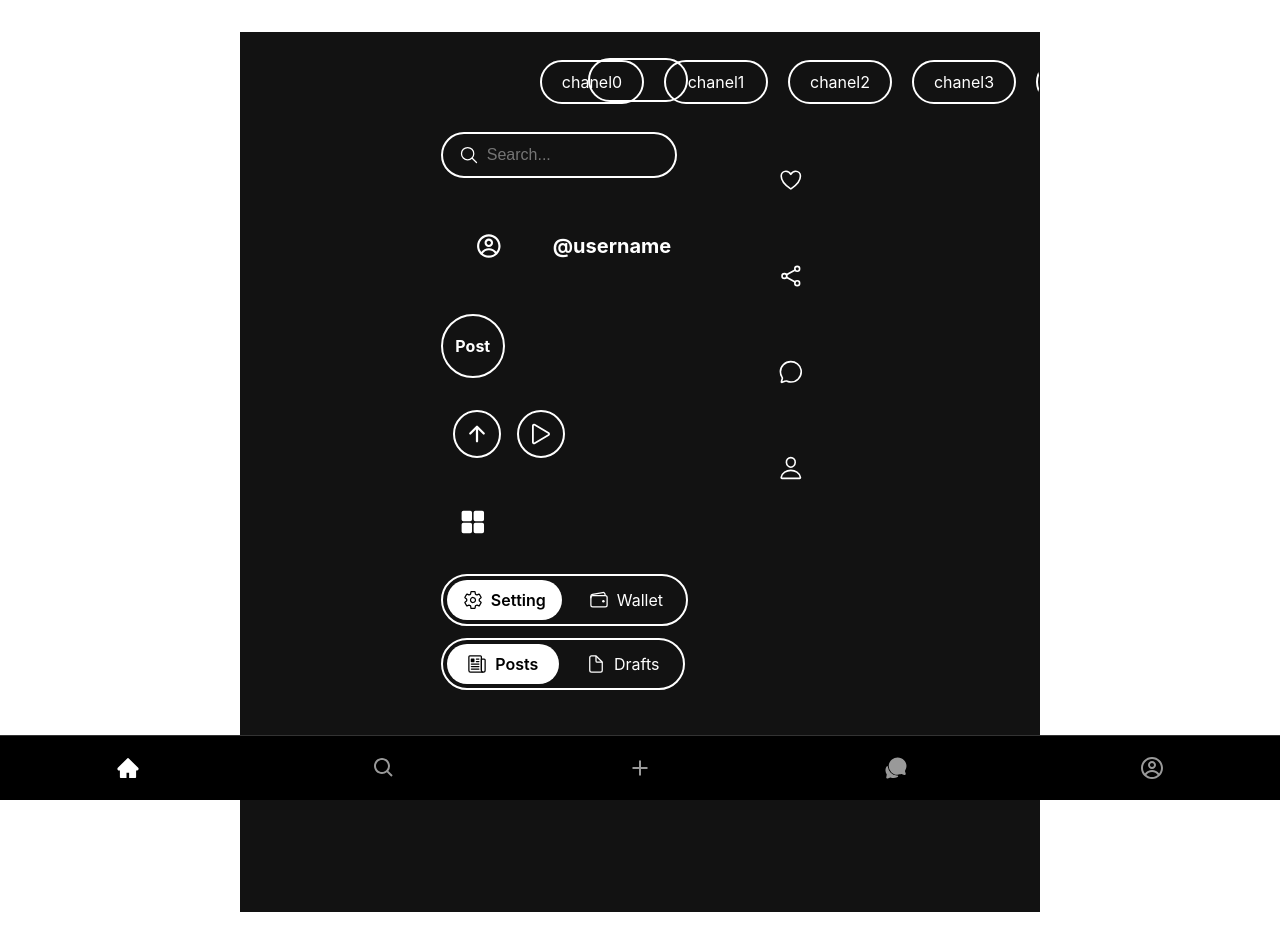
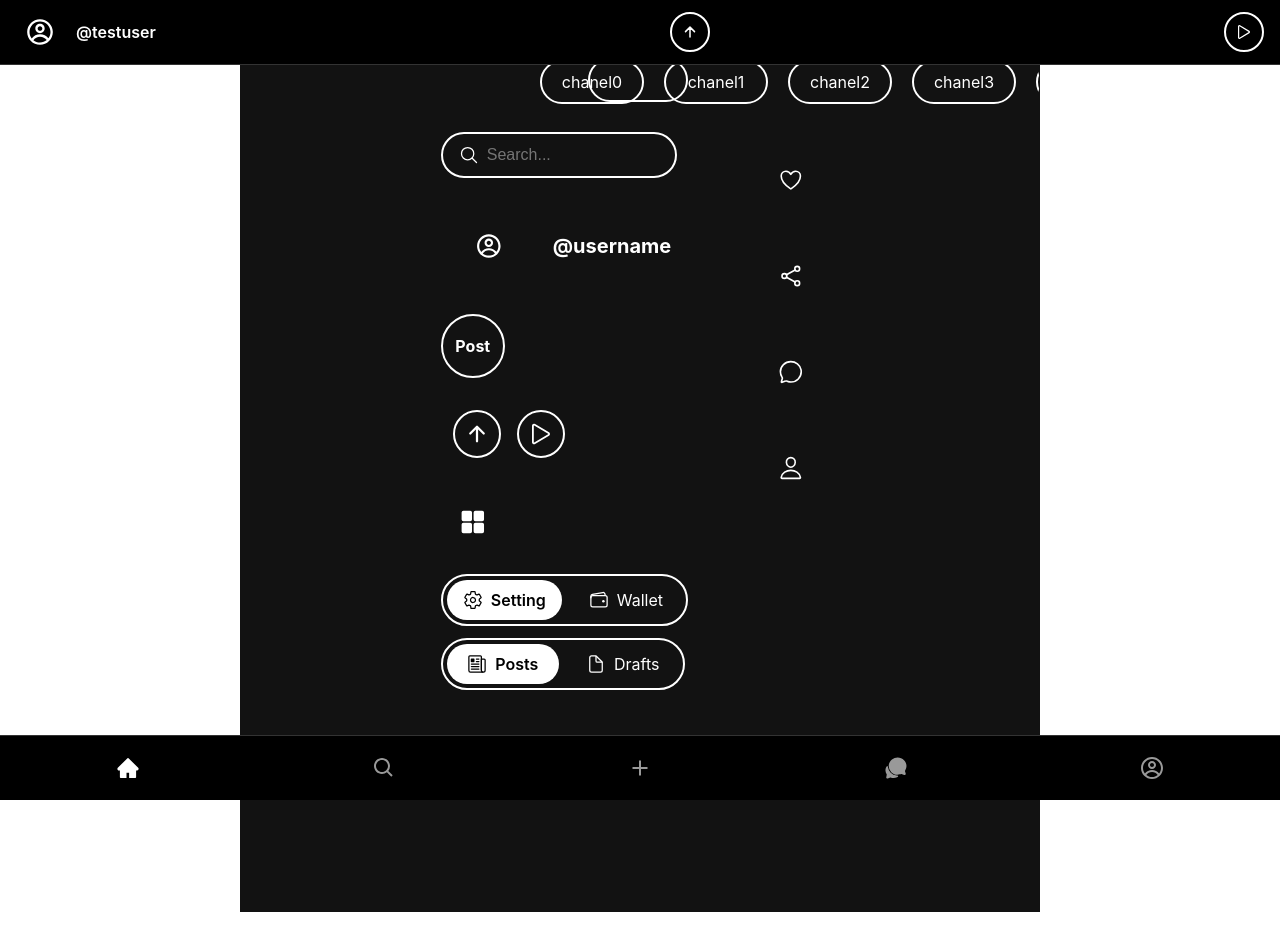
Before and after one commit to brief69/social-mold, a React (Vite) app: page / in a window 1280 px wide. Built offline with nearby package versions, Linux system fonts and the light colour scheme.

Commit message:
feat: Add AppBar component with direction controls and user info

```diff
--- a/src/App.tsx
+++ b/src/App.tsx
@@ -1,7 +1,7 @@
 import { useState } from 'react'
 import reactLogo from './assets/react.svg'
 import viteLogo from '/vite.svg'
-import { NavBar, SideNavBar, SwapActionButton, PostButton, Profile, SearchForm, SideActionButton, ViewSwapActionButton, Chanel, Tab } from './components'
+import { NavBar, SideNavBar, SwapActionButton, PostButton, Profile, SearchForm, SideActionButton, ViewSwapActionButton, Chanel, Tab, AppBar } from './components'
 import { ThemeProvider } from './theme/ThemeContext'
 import { IoWalletOutline, IoSettingsOutline, IoDocumentOutline, IoNewspaperOutline } from 'react-icons/io5'
 import './App.css'
@@ -15,6 +15,14 @@ function App() {
 
   const handleNavSwap = (isPlayRight: boolean) => {
     setShowSideNav(isPlayRight);
+  };
+
+  const handleDirectionChange = (isUpArrow: boolean) => {
+    console.log('Direction changed:', isUpArrow ? 'Up' : 'Down');
+  };
+
+  const handlePlayDirectionChange = (isPlayRight: boolean) => {
+    console.log('Play direction changed:', isPlayRight ? 'Right' : 'Up');
   };
 
   return (
@@ -67,6 +75,13 @@ function App() {
             </div>
             <SideActionButton />
           </div>
+          <div style={{ width: '100%', maxWidth: '800px', marginTop: '40px' }}>
+            <AppBar
+              username="@testuser"
+              onDirectionChange={handleDirectionChange}
+              onPlayDirectionChange={handlePlayDirectionChange}
+            />
+          </div>
         </div>
         {showSideNav ? <SideNavBar /> : <NavBar />}
       </div>
--- a/src/components/index.ts
+++ b/src/components/index.ts
@@ -13,5 +13,6 @@ export { default as Chanel } from './common/Chanel';
 export { default as Tab } from './common/Tab';
 
 // Layout Components
+export { default as AppBar } from './layout/AppBar';
 export { default as Chat } from './layout/Chat';
 export { default as SideAction } from './layout/SideAction';
--- /dev/null
+++ b/src/components/layout/AppBar.tsx
@@ -0,0 +1,132 @@
+import React from 'react';
+import { CgProfile } from 'react-icons/cg';
+import { IoArrowUp, IoArrowDown, IoPlayOutline } from 'react-icons/io5';
+import { useTheme } from '../../theme/ThemeContext';
+import '../../styles/animations.css';
+
+interface AppBarProps {
+  username?: string;
+  onDirectionChange?: (isUpArrow: boolean) => void;
+  onPlayDirectionChange?: (isPlayRight: boolean) => void;
+}
+
+const AppBar: React.FC<AppBarProps> = ({
+  username = '@username',
+  onDirectionChange,
+  onPlayDirectionChange,
+}) => {
+  const theme = useTheme();
+  const [isUpArrow, setIsUpArrow] = React.useState(true);
+  const [isPlayRight, setIsPlayRight] = React.useState(true);
+
+  const handleDirectionChange = () => {
+    const newDirection = !isUpArrow;
+    setIsUpArrow(newDirection);
+    onDirectionChange?.(newDirection);
+  };
+
+  const handlePlayDirectionChange = () => {
+    const newPlayDirection = !isPlayRight;
+    setIsPlayRight(newPlayDirection);
+    onPlayDirectionChange?.(newPlayDirection);
+  };
+
+  const buttonStyle = {
+    background: 'none',
+    border: `2px solid ${theme.primary}`,
+    borderRadius: '50%',
+    padding: '10px',
+    width: '40px',
+    height: '40px',
+    display: 'flex',
+    alignItems: 'center',
+    justifyContent: 'center',
+  } as const;
+
+  const iconStyle = {
+    strokeWidth: '3',
+    transform: 'scale(1.2)',
+  } as const;
+
+  const playIconRotatedStyle = {
+    ...iconStyle,
+    transform: 'scale(1.2) rotate(-90deg)',
+  } as const;
+
+  return (
+    <div style={{
+      position: 'fixed',
+      top: 0,
+      left: 0,
+      right: 0,
+      height: '64px',
+      backgroundColor: theme.background,
+      borderBottom: `1px solid ${theme.border}`,
+      display: 'flex',
+      alignItems: 'center',
+      justifyContent: 'space-between',
+      padding: '0 16px',
+      zIndex: 1000,
+    }}>
+      {/* 左側：ユーザーアイコンとユーザー名 */}
+      <div style={{
+        display: 'flex',
+        alignItems: 'center',
+        gap: '12px',
+      }}>
+        <button
+          className="tap-animation"
+          style={{
+            ...buttonStyle,
+            border: 'none',
+            width: '48px',
+            height: '48px',
+          }}
+          title="Profile"
+          aria-label="Profile"
+        >
+          <CgProfile size={32} color={theme.primary} />
+        </button>
+        <span style={{
+          color: theme.primary,
+          fontSize: '16px',
+          fontWeight: '600',
+        }}>
+          {username}
+        </span>
+      </div>
+
+      {/* 中央：方向切り替えボタン */}
+      <button
+        className="tap-animation-large"
+        onClick={handleDirectionChange}
+        style={buttonStyle}
+        title={isUpArrow ? "Switch to Down" : "Switch to Up"}
+        aria-label={isUpArrow ? "Switch to Down" : "Switch to Up"}
+      >
+        {isUpArrow ? (
+          <IoArrowUp size={24} color={theme.primary} />
+        ) : (
+          <IoArrowDown size={24} color={theme.primary} />
+        )}
+      </button>
+
+      {/* 右側：再生方向切り替えボタン */}
+      <button
+        className="tap-animation-large"
+        onClick={handlePlayDirectionChange}
+        style={buttonStyle}
+        title={isPlayRight ? "Switch to Up Play" : "Switch to Right Play"}
+        aria-label={isPlayRight ? "Switch to Up Play" : "Switch to Right Play"}
+      >
+        <IoPlayOutline
+          size={28}
+          color={theme.primary}
+          style={isPlayRight ? iconStyle : playIconRotatedStyle}
+        />
+      </button>
+    </div>
+  );
+};
+
+export default AppBar;
```
Also changed, not shown: 1 other file (tests, documents, lock files or other folders).
